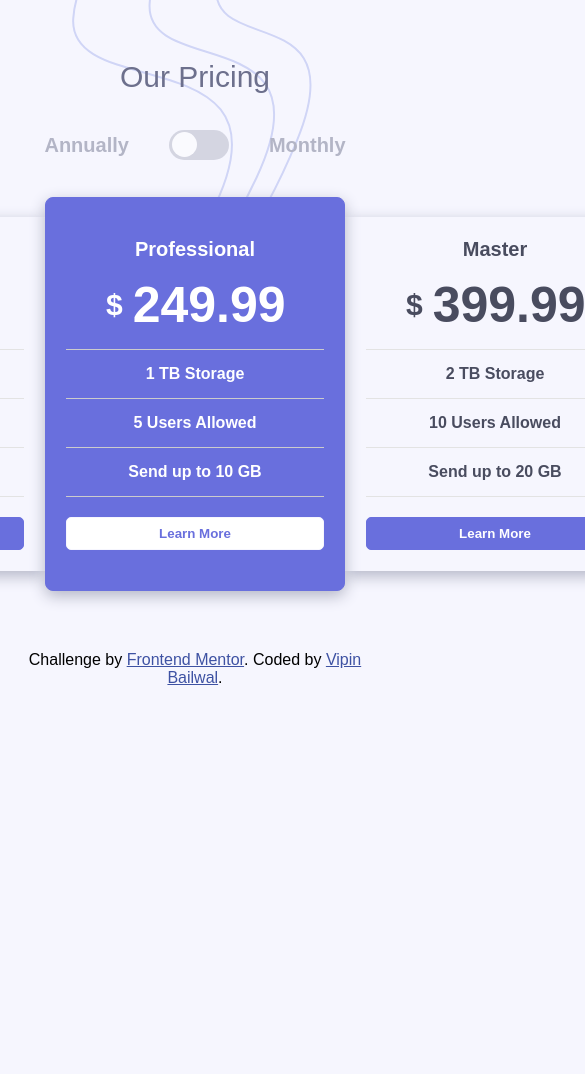
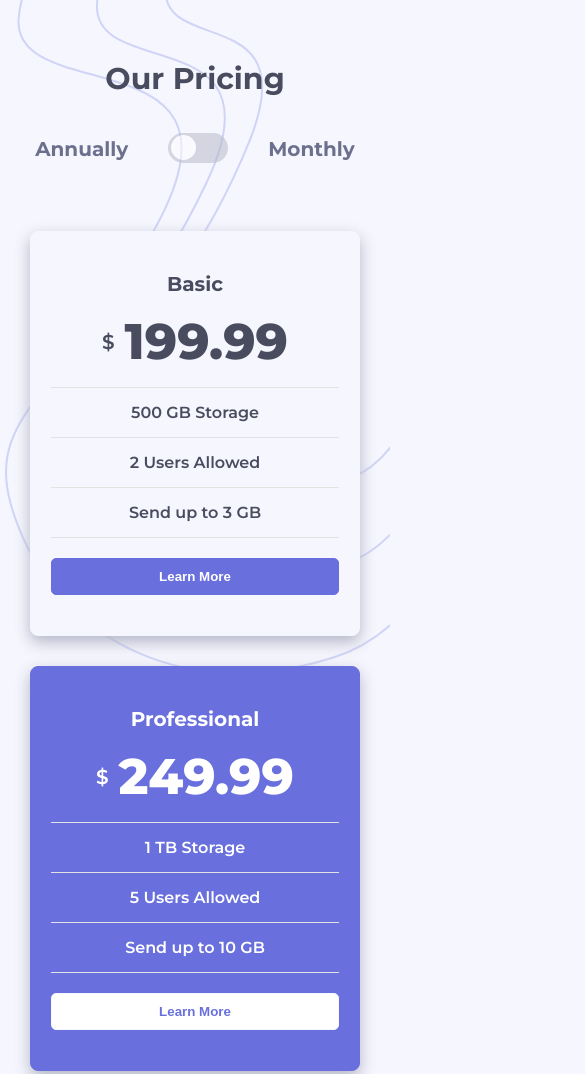
Before and after one commit to bailwalVipin08/file-transfer-pricing-component, a plain HTML site: page index.html in a window 390 px wide. Shown: the top 1074 px of the page, 585 px wide, since content can reach past the window. Before the commit the page ends 844 px from the top, so only its background shows below. Drawn offline with Linux system fonts and the light colour scheme.

Commit message:
added mobile design and completed project

```diff
--- a/css/styles.css
+++ b/css/styles.css
@@ -12,11 +12,17 @@ html {
 .heading-primary {
   font-family: "Montserrat", sans-serif;
   font-size: 3rem;
-  font-weight: 400; }
+  font-weight: 700; }
+  @media (max-width: 23.4375em) {
+    .heading-primary {
+      font-size: 2.5rem; } }
 
 .heading-secondary {
   font-family: "Montserrat", sans-serif;
   font-size: 2rem; }
+  @media (max-width: 23.4375em) {
+    .heading-secondary {
+      font-size: 1.6rem; } }
 
 .features-text {
   font-family: "Montserrat", sans-serif;
@@ -26,18 +32,22 @@ html {
   padding-top: 6rem;
   text-align: center;
   align-items: center;
-  color: #6d708d;
-  background: url(../images/bg-top.svg);
-  background-position-x: 1000%; }
+  color: #494c5f; }
   #top-section .sub-header {
     display: flex;
     padding: 2rem 0;
     align-items: center;
-    color: #b3b5c6; }
+    color: #6d708d; }
     #top-section .sub-header .plan-type {
       padding: 2rem; }
+      @media (max-width: 23.4375em) {
+        #top-section .sub-header .plan-type {
+          padding: 2rem 1rem; } }
     #top-section .sub-header .toggle-container {
       padding: 0 2rem; }
+  @media (max-width: 23.4375em) {
+    #top-section {
+      padding: 6rem 8rem; } }
 
 .toggle-container .switch {
   position: relative;
@@ -73,16 +83,18 @@ html {
   align-items: center; }
   .plans-section .plan {
     border: 1px solid #f6f6fe;
-    padding: 2rem 2rem;
+    padding: 2rem;
     width: 30rem;
     border-radius: 0.8rem;
-    box-shadow: 0 0.5rem 1.5rem #b3b5c6;
+    box-shadow: 0 0.6rem 1.6rem #b3b5c6;
     color: #494c5f;
-    font-weight: 700; }
+    font-weight: 600;
+    background-color: #f6f6fe; }
     .plans-section .plan .plan-price {
       padding: 1.5rem 4rem;
       display: flex;
-      align-items: center; }
+      align-items: center;
+      justify-content: center; }
       .plans-section .plan .plan-price span {
         font-size: 3rem;
         padding-right: 1rem; }
@@ -101,7 +113,7 @@ html {
         .plans-section .plan .plan-features__item:nth-child(1) {
           border-top: 1px solid #e3e3e3; }
     .plans-section .plan .btn {
-      padding: 0.8rem 2rem;
+      padding: 1rem 2rem;
       width: 100%;
       border: 1px solid #696fdd;
       border-radius: 0.5rem;
@@ -112,17 +124,23 @@ html {
       .plans-section .plan .btn:hover {
         color: #696fdd;
         background-color: transparent; }
+    @media (max-width: 56.25em) {
+      .plans-section .plan {
+        width: 26rem;
+        padding: 4rem 2rem; }
+        .plans-section .plan .plan-price h1 {
+          font-size: 4rem; }
+        .plans-section .plan .plan-price span {
+          font-size: 2rem; } }
   .plans-section .basic {
     border-top-right-radius: 0;
     border-bottom-right-radius: 0; }
   .plans-section .pro {
     padding: 4rem 2rem;
-    z-index: 20;
+    z-index: 10;
     color: #fff;
     background-color: #696fdd;
     border: 1px solid #696fdd; }
-    .plans-section .pro .plan-features__item {
-      border-color: #ccc !important; }
     .plans-section .pro .btn {
       border: 0.1rem solid #f6f6fe;
       color: #696fdd;
@@ -133,20 +151,59 @@ html {
   .plans-section .master {
     border-top-left-radius: 0;
     border-bottom-left-radius: 0; }
+  @media (max-width: 37.5em) {
+    .plans-section {
+      flex-direction: column; }
+      .plans-section .plan {
+        width: 33rem;
+        margin-top: 3rem;
+        border-radius: 0.8rem; }
+        .plans-section .plan .plan-price h1 {
+          font-size: 5rem; } }
+  @media (max-width: 23.4375em) {
+    .plans-section .plan {
+      width: 30rem; } }
 
 body {
   font-family: "Montserrat", sans-serif;
-  box-sizing: inherit;
+  box-sizing: border-box;
   overflow-x: hidden;
   display: flex;
   flex-direction: column;
   align-items: center;
-  background-color: #f6f6fe; }
+  justify-content: center;
+  background-color: #f6f6fe;
+  position: relative; }
 
 .attribution {
-  padding-top: 2rem;
   font-size: 1.6rem;
-  text-align: center; }
+  text-align: center;
+  font-family: "Montserrat", sans-serif; }
+  .attribution a:link,
+  .attribution a:visited {
+    color: #3e52a3;
+    font-weight: 600; }
+  @media (max-width: 23.4375em) {
+    .attribution {
+      padding: 2rem;
+      line-height: 1.8; } }
 
-.attribution a {
-  color: #3e52a3; }
+.bg-top {
+  height: 80vh;
+  position: absolute;
+  top: 0;
+  right: 0; }
+  @media (max-width: 23.4375em) {
+    .bg-top {
+      right: -17.5rem; } }
+
+.bg-bottom {
+  position: absolute;
+  bottom: -3rem;
+  left: 0; }
+  @media (max-width: 23.4375em) {
+    .bg-bottom {
+      display: none; } }
+
+.background {
+  z-index: -1; }
--- a/index.html
+++ b/index.html
@@ -4,6 +4,10 @@
     <meta charset="UTF-8" />
     <meta name="viewport" content="width=device-width, initial-scale=1.0" />
     <link rel="stylesheet" href="css/styles.css" />
+    <link
+      href="https://fonts.googleapis.com/css2?family=Montserrat:wght@400;600;700;800;900&display=swap"
+      rel="stylesheet"
+    />
 
     <link
       rel="icon"
@@ -15,6 +19,9 @@
     <title>Frontend Mentor | File Transfer pricing component</title>
   </head>
   <body>
+    <div class="background">
+      <img src="./images/bg-top.svg" class="bg-top" />
+    </div>
     <section id="top-section">
       <div class="header">
         <h1 class="heading-primary">Our Pricing</h1>
@@ -74,7 +81,9 @@
         <button class="btn learn-more">Learn More</button>
       </div>
     </section>
-
+    <div class="background">
+      <img src="./images/bg-bottom.svg" class="bg-bottom" />
+    </div>
     <div class="attribution">
       Challenge by
       <a href="https://www.frontendmentor.io?ref=challenge" target="_blank"
--- a/sass/_pricing.scss
+++ b/sass/_pricing.scss
@@ -6,17 +6,20 @@
 
   .plan {
     border: 1px solid $color-grayish-blue-vl;
-    padding: 2rem 2rem;
+    padding: 2rem;
     width: 30rem;
     border-radius: 0.8rem;
-    box-shadow: 0 0.5rem 1.5rem $color-grayish-blue-l;
+    box-shadow: 0 0.6rem 1.6rem $color-grayish-blue-l;
     color: $color-grayish-blue-dark;
-    font-weight: 700;
+    font-weight: 600;
+    background-color: $color-grayish-blue-vl;
 
     .plan-price {
       padding: 1.5rem 4rem;
       display: flex;
       align-items: center;
+      justify-content: center;
+
       span {
         font-size: 3rem;
         padding-right: 1rem;
@@ -44,7 +47,7 @@
     }
 
     .btn {
-      padding: 0.8rem 2rem;
+      padding: 1rem 2rem;
       width: 100%;
       border: 1px solid $color-gradient-2;
       border-radius: 0.5rem;
@@ -57,6 +60,18 @@
         background-color: transparent;
       }
     }
+    @include respond(tab-port) {
+      width: 26rem;
+      padding: 4rem 2rem;
+      .plan-price {
+        h1 {
+          font-size: 4rem;
+        }
+        span {
+          font-size: 2rem;
+        }
+      }
+    }
   }
 
   .basic {
@@ -65,15 +80,10 @@
   }
   .pro {
     padding: 4rem 2rem;
-    z-index: 20;
+    z-index: 10;
     color: #fff;
     background-color: $color-gradient-2;
     border: 1px solid $color-gradient-2;
-    .plan-features {
-      &__item {
-        border-color: #ccc !important;
-      }
-    }
     .btn {
       border: 0.1rem solid $color-grayish-blue-vl;
       color: $color-gradient-2;
@@ -89,4 +99,25 @@
     border-top-left-radius: 0;
     border-bottom-left-radius: 0;
   }
+
+  @include respond(phone) {
+    flex-direction: column;
+
+    .plan {
+      width: 33rem;
+      margin-top: 3rem;
+      border-radius: 0.8rem;
+      .plan-price {
+        h1 {
+          font-size: 5rem;
+        }
+      }
+    }
+  }
+
+  @include respond(phone-small) {
+    .plan {
+      width: 30rem;
+    }
+  }
 }
--- a/sass/_top-section.scss
+++ b/sass/_top-section.scss
@@ -2,22 +2,28 @@
   padding-top: 6rem;
   text-align: center;
   align-items: center;
-  color: $color-grayish-blue;
-  background: url(../images/bg-top.svg);
-  background-position-x: 1000%;
+  color: $color-grayish-blue-dark;
 
   .sub-header {
     display: flex;
     padding: 2rem 0;
     align-items: center;
-    color: $color-grayish-blue-l;
+    color: $color-grayish-blue;
 
     .plan-type {
       padding: 2rem;
+
+      @include respond(phone-small) {
+        padding: 2rem 1rem;
+      }
     }
 
     .toggle-container {
       padding: 0 2rem;
     }
   }
+
+  @include respond(phone-small) {
+    padding: 6rem 8rem;
+  }
 }
--- a/sass/_typography.scss
+++ b/sass/_typography.scss
@@ -1,12 +1,19 @@
 .heading-primary {
   font-family: $font-stack;
   font-size: 3rem;
-  font-weight: 400;
+  font-weight: 700;
+  @include respond(phone-small) {
+    font-size: 2.5rem;
+  }
 }
 
 .heading-secondary {
   font-family: $font-stack;
   font-size: 2rem;
+
+  @include respond(phone-small) {
+    font-size: 1.6rem;
+  }
 }
 
 .features-text {
--- a/sass/base.scss
+++ b/sass/base.scss
@@ -12,28 +12,62 @@ html {
 }
 
 @import 'variables';
+@import 'media-manager';
 @import 'typography';
-@import 'media-manager';
 @import 'top-section';
 @import 'toggle-btn';
 @import 'pricing';
 
 body {
   font-family: $font-stack;
-  box-sizing: inherit;
+  box-sizing: border-box;
   overflow-x: hidden;
   display: flex;
   flex-direction: column;
   align-items: center;
+  justify-content: center;
   background-color: $color-grayish-blue-vl;
+  position: relative;
 }
 
 .attribution {
-  padding-top: 2rem;
   font-size: 1.6rem;
   text-align: center;
+  font-family: $font-stack;
+
+  a:link,
+  a:visited {
+    color: hsl(228, 45%, 44%);
+    font-weight: 600;
+  }
+
+  @include respond(phone-small) {
+    padding: 2rem;
+    line-height: 1.8;
+  }
 }
 
-.attribution a {
-  color: hsl(228, 45%, 44%);
+.bg-top {
+  height: 80vh;
+  position: absolute;
+  top: 0;
+  right: 0;
+
+  @include respond(phone-small) {
+    right: -17.5rem;
+  }
 }
+
+.bg-bottom {
+  position: absolute;
+  bottom: -3rem;
+  left: 0;
+
+  @include respond(phone-small) {
+    display: none;
+  }
+}
+
+.background {
+  z-index: -1;
+}
```
